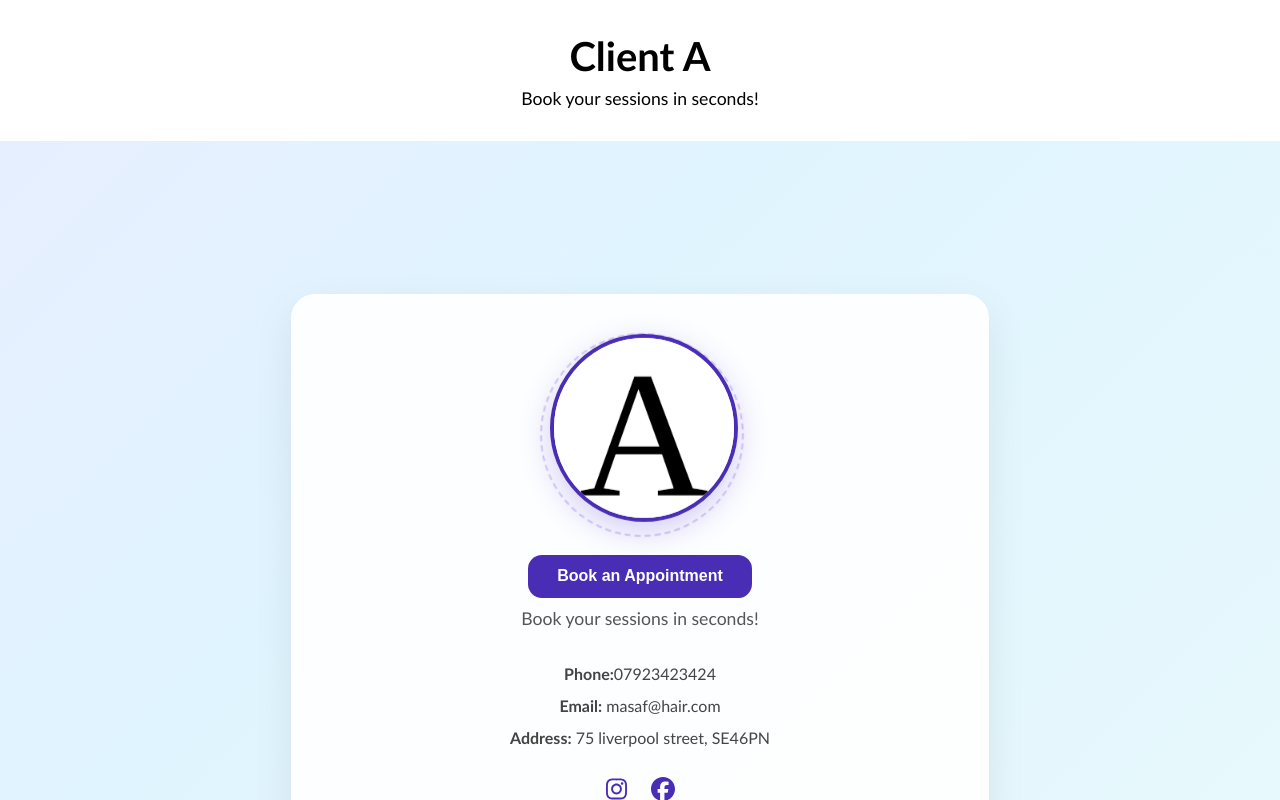
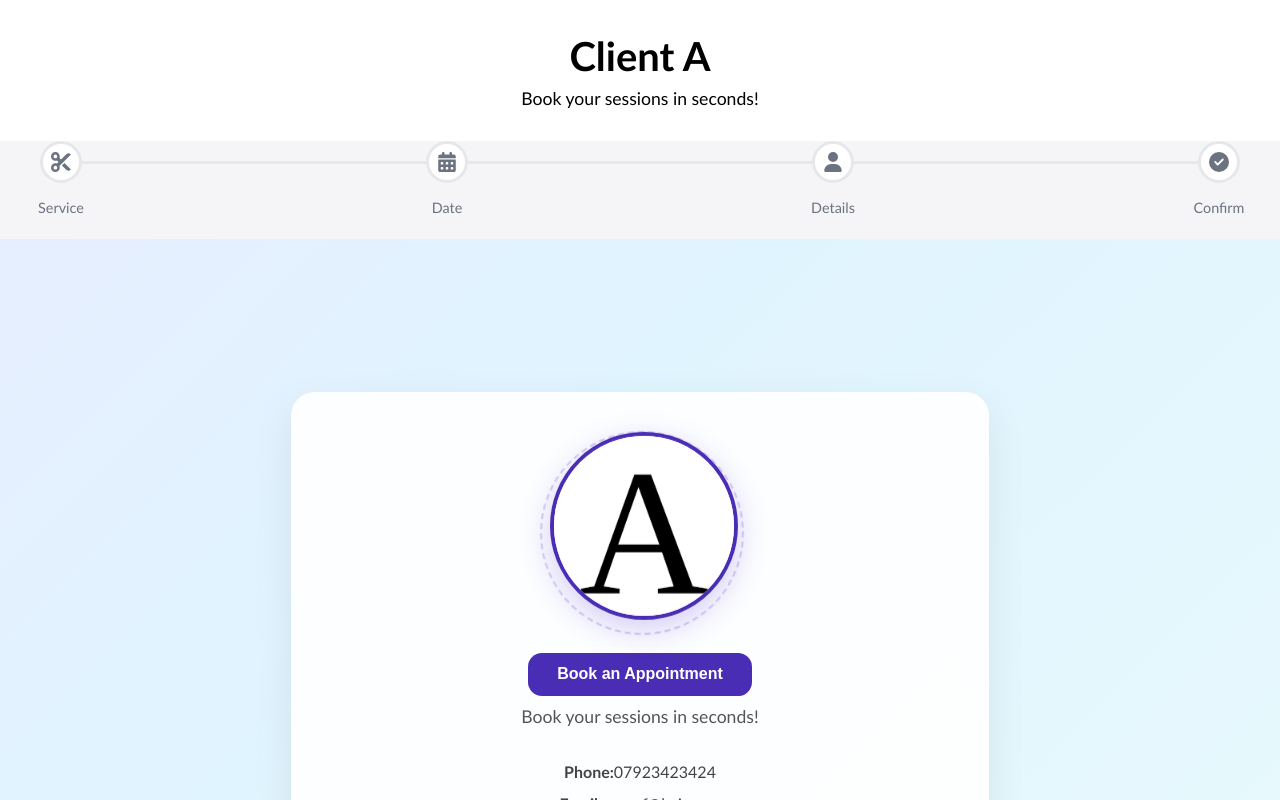
Before and after one commit to FlexSaaS/booking, a React (Vite) app in the folder frontend/: page / in a window 1280 px wide. Shown: the top 800 px of the page. Built offline with nearby package versions, Linux system fonts and the light colour scheme.

Commit message:
add progress bar

```diff
--- a/frontend/src/App.tsx
+++ b/frontend/src/App.tsx
@@ -6,6 +6,7 @@ import Header from "./Components/Header";
 import ServiceSelection from "./Components/ServiceSeleciton";
 import HomeView from "./Components/HomeView";
 import { getClientConfig } from "./lib/getClientConfig";
+import ProgressBar from "./Components/ProgressBar";
 
 function App() {
   const client = getClientConfig();
@@ -19,6 +20,7 @@ function App() {
       <AppContainer fontFamily={client.fontFamily}>
         <GlobalStyle />
         <Header />
+        <ProgressBar />
         <Routes>
           <Route path="/" element={<HomeView client={client} />} />
           <Route path="/service" element={<ServiceSelection appointment={appointment} updateAppointment={updateAppointment} />} />
--- /dev/null
+++ b/frontend/src/Components/ProgressBar.tsx
@@ -0,0 +1,145 @@
+import {  useLocation } from "react-router-dom";
+import { FontAwesomeIcon } from "@fortawesome/react-fontawesome";
+import { faCalendarAlt, faCircleCheck, faScissors, faUser } from "@fortawesome/free-solid-svg-icons";
+import styled, { css } from "styled-components";
+import { getClientConfig } from "../lib/getClientConfig";
+
+
+
+
+const client = getClientConfig();
+
+interface ProgressStepProps {
+  status?: "active" | "completed" | "default";
+}
+const ProgressBar: React.FC = () => {
+  const location = useLocation();
+  const pathname = location.pathname;
+
+  const isActive = (step: string) => {
+    const order = ["/service", "/time", "/client", "/confirmation"];
+    const currentIndex = order.indexOf(pathname);
+    const stepIndex = order.indexOf(step);
+    return currentIndex >= stepIndex;
+  };
+
+  return (
+    <ProgressBarWrapper>
+    <ProgressStep status={isActive("/service") ? "active" : undefined}>
+      <FontAwesomeIcon icon={faScissors} />
+      <span>Service</span>
+    </ProgressStep>
+
+    <ProgressStep status={isActive("/time") ? "active" : undefined}>
+      <FontAwesomeIcon icon={faCalendarAlt} />
+      <span>Date</span>
+    </ProgressStep>
+
+    <ProgressStep status={isActive("/client") ? "active" : undefined}>
+      <FontAwesomeIcon icon={faUser} />
+      <span>Details</span>
+    </ProgressStep>
+
+    <ProgressStep status={isActive("/confirmation") ? "active" : undefined}>
+      <FontAwesomeIcon icon={faCircleCheck} />
+      <span>Confirm</span>
+    </ProgressStep>
+    </ProgressBarWrapper>
+  );
+};
+
+export default ProgressBar;
+
+
+const ProgressBarWrapper = styled.div`
+  max-width: 1200px;
+  margin: 0 auto;
+  display: flex;
+  justify-content: space-between;
+  margin-bottom: 3rem;
+  position: relative;
+  padding: 0 1rem;
+
+  &::before {
+    content: "";
+    position: absolute;
+    top: 20px;
+    left: 50px;
+    right: 50px;
+    height: 3px;
+    background-color: ${client.lightGray || "#f5f5f7"};
+    z-index: 1;
+  }
+`;
+
+export const ProgressStep = styled.div<ProgressStepProps>`
+  display: flex;
+  flex-direction: column;
+  align-items: center;
+  position: relative;
+  z-index: 2;
+
+  svg {
+    width: 20px;
+    height: 20px;
+    display: flex;
+    align-items: center;
+    justify-content: center;
+    background: ${client.primaryWhite || "#f5f5f7"};
+    border-radius: 50%;
+    padding: 8px;
+    margin-bottom: 0.5rem;
+    color: ${client.darkGray || "#6b7280"};
+    border: 3px solid ${client.lightGray || "#f5f5f7"};
+    transition: all 0.3s ease;
+
+    ${({ status }) =>
+      status === "active" &&
+      css`
+        color: ${client.primaryWhite || "#ffffff"};
+        background-color: ${client.primaryColor || "#4a2db5"};
+        border-color: ${client.primaryColor || "#4a2db5"};
+      `}
+
+    ${({ status }) =>
+      status === "completed" &&
+      css`
+        color: ${client.primaryWhite || "#ffffff"};
+        background-color: ${client.primaryColor || "#4a2db5"};
+        border-color: ${client.primaryColor || "#4a2db5"};
+      `}
+  }
+
+  span {
+    font-size: 0.9rem;
+    color: ${client.darkGray || "#6b7280"};
+    font-weight: 500;
+    position: absolute;
+    bottom: -25px;
+    white-space: nowrap;
+
+    ${({ status }) =>
+      (status === "active" || status === "completed") &&
+      css`
+        color: ${client.primaryDark || "#4a2db5"};
+        font-weight: 600;
+      `}
+  }
+
+  &:not(:last-child)::after {
+    content: "";
+    position: absolute;
+    top: 20px;
+    left: 50%;
+    width: 100%;
+    height: 3px;
+    background-color: ${client.lightGray || "#f5f5f7"};
+    z-index: -1;
+
+    ${({ status }) =>
+      status === "completed" &&
+      css`
+        background-color: ${client.primaryColor || "#4a2db5"};
+      `}
+  }
+`;
--- a/frontend/src/configs/clientA.tsx
+++ b/frontend/src/configs/clientA.tsx
@@ -20,6 +20,10 @@ const clientAConfig: ClientConfig = {
   address: "75 liverpool street, SE46PN",
 
   secondaryColor: "lightgreen",
+  lightGray: "#e5e7eb;",
+  darkGray: "#6b7280",
+  primaryDark: "#1f2937",
+  primaryWhite: "#ffffff",
 
   services: [
     {
--- a/frontend/src/types/Config.tsx
+++ b/frontend/src/types/Config.tsx
@@ -28,6 +28,10 @@ export interface ClientConfig {
   primaryColor: string;
   secondaryColor: string;
   fontFamily: string;
+  lightGray?: string;
+  darkGray?: string;
+  primaryDark?: string;
+  primaryWhite?: string;
 
   services: Service[];
 }
```
